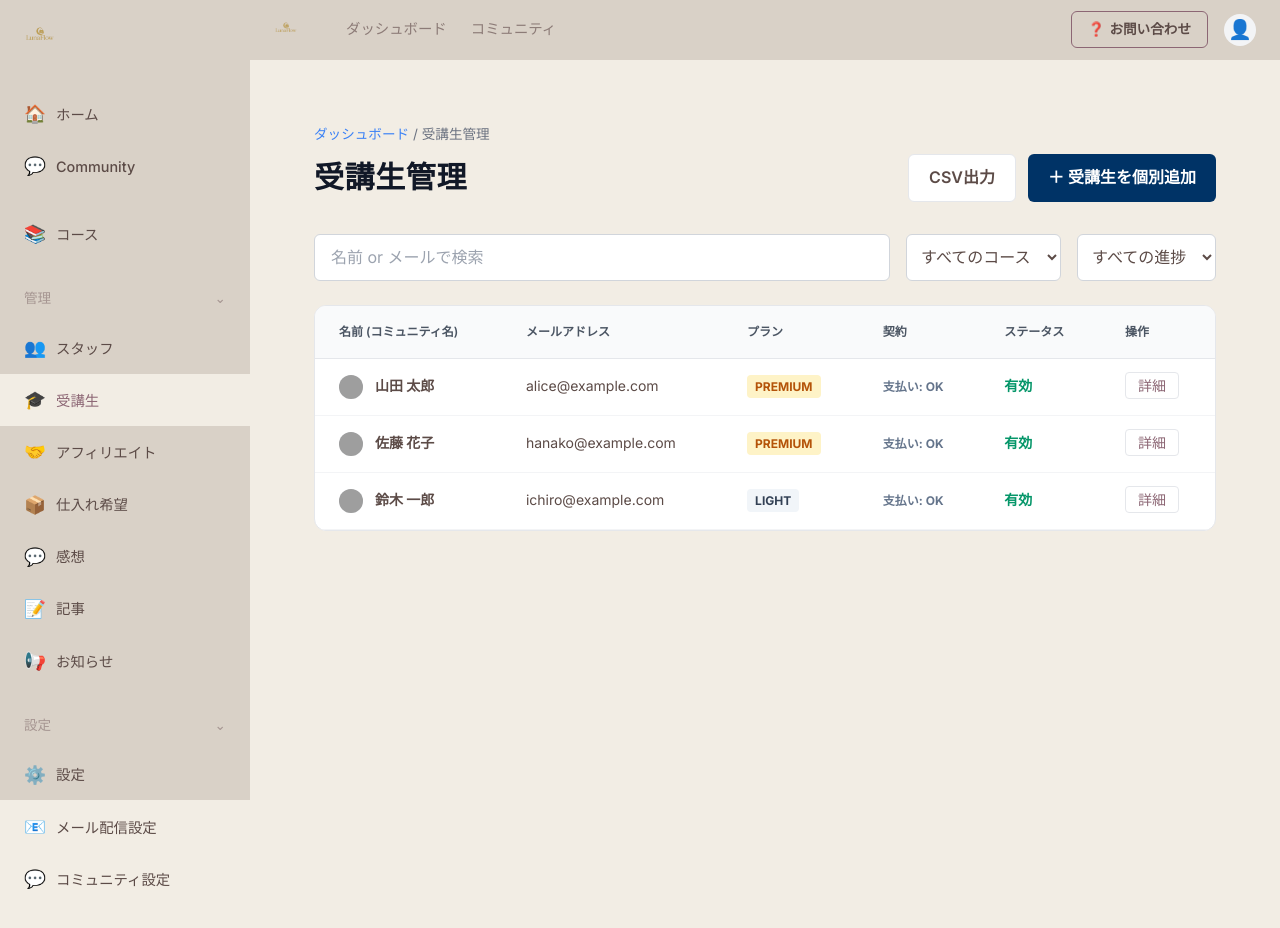
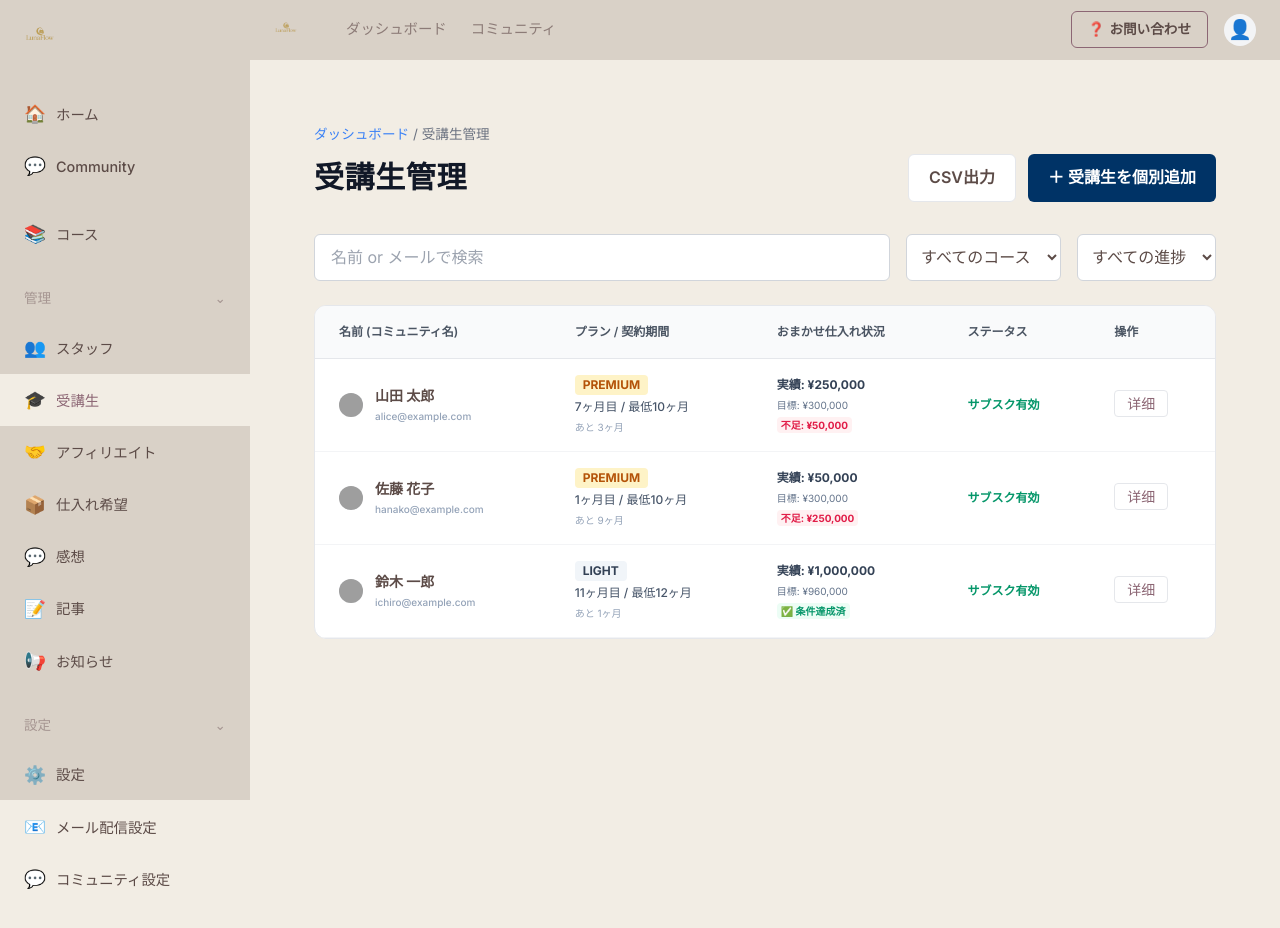
Before and after one commit to yuenchi19/lunaflow-platform, a Next.js app: page /admin/students in a window 1280 px wide. Built offline with nearby package versions, Linux system fonts and the light colour scheme; sample sign-in values are in the browser's storage; grey boxes are pictures that could not be loaded.

Commit message:
Update: Admin Student List with Detailed Contract & Purchase Tracking

```diff
--- a/src/app/admin/students/page.tsx
+++ b/src/app/admin/students/page.tsx
@@ -17,6 +17,45 @@ interface Student {
 export default function StudentsPage() {
     // In a real app, fetch from API. Here we use MOCK_USERS directly for consistency.
     const [students] = useState(MOCK_USERS.filter(u => u.role === 'student'));
+
+    const calculateStatus = (user: any) => {
+        // Defaults
+        const regDate = user.registrationDate ? new Date(user.registrationDate) : new Date("2025-01-01");
+        const monthsElapsed = Math.floor((new Date().getTime() - regDate.getTime()) / (1000 * 60 * 60 * 24 * 30));
+        const currentTotal = user.lifetimePurchaseTotal || 0;
+
+        let requiredMonths = 0;
+        let requiredTotal = 0;
+
+        // Plan Logic based on User Request
+        if (user.plan === 'premium') {
+            requiredMonths = 10;
+            // 30k * 10 = 300k
+            requiredTotal = 30000 * 10;
+        } else if (user.plan === 'standard') {
+            requiredMonths = 11;
+            // 60k * 11 = 660k
+            requiredTotal = 60000 * 11;
+        } else if (user.plan === 'light') {
+            requiredMonths = 12;
+            // 80k * 12 = 960k
+            requiredTotal = 80000 * 12;
+        }
+
+        const isDurationOk = monthsElapsed >= requiredMonths;
+        const purchaseDeficit = Math.max(0, requiredTotal - currentTotal);
+        const isPurchaseOk = purchaseDeficit === 0;
+
+        return {
+            monthsElapsed,
+            requiredMonths,
+            currentTotal,
+            requiredTotal,
+            purchaseDeficit,
+            isDurationOk,
+            isPurchaseOk
+        };
+    };
 
     return (
         <div className={styles.container}>
@@ -52,15 +91,16 @@ export default function StudentsPage() {
                     <thead>
                         <tr>
                             <th>名前 (コミュニティ名)</th>
-                            <th>メールアドレス</th>
-                            <th>プラン</th>
-                            <th>契約</th>
+                            <th>プラン / 契約期間</th>
+                            <th>おまかせ仕入れ状況</th>
                             <th>ステータス</th>
                             <th>操作</th>
                         </tr>
                     </thead>
                     <tbody>
-                        {students.map((st: any) => (
+                        {students.map((st: any) => {
+                            const stats = calculateStatus(st);
+                            return (
                                 <tr key={st.id}>
                                     <td>
                                         <div className={styles.studentInfo}>
@@ -74,31 +114,61 @@ export default function StudentsPage() {
                                                 {st.communityNickname && (
                                                     <div className="text-xs text-slate-500">@{st.communityNickname}</div>
                                                 )}
+                                                <div className="text-[10px] text-slate-400">{st.email}</div>
                                             </div>
                                         </div>
                                     </td>
-                                <td>{st.email}</td>
                                     <td>
-                                    <span className={`px-2 py-1 rounded text-xs font-bold ${st.plan === 'premium' ? 'bg-amber-100 text-amber-700' :
+                                        <div className="flex flex-col gap-1">
+                                            <span className={`w-fit px-2 py-0.5 rounded text-xs font-bold ${st.plan === 'premium' ? 'bg-amber-100 text-amber-700' :
                                                     st.plan === 'standard' ? 'bg-blue-100 text-blue-700' :
                                                         'bg-slate-100 text-slate-700'
                                                 }`}>
                                                 {st.plan.toUpperCase()}
                                             </span>
+                                            <span className="text-xs text-slate-600 font-medium">
+                                                {stats.monthsElapsed}ヶ月目 / 最低{stats.requiredMonths}ヶ月
+                                            </span>
+                                            {stats.isDurationOk ? (
+                                                <span className="text-[10px] text-emerald-600 font-bold">✅ 契約期間クリア</span>
+                                            ) : (
+                                                <span className="text-[10px] text-slate-400">あと {stats.requiredMonths - stats.monthsElapsed}ヶ月</span>
+                                            )}
+                                        </div>
                                     </td>
                                     <td>
-                                    <span className="text-xs font-bold text-slate-500 block">
-                                        支払い: {st.subscriptionStatus === 'active' ? 'OK' : '未払い'}
+                                        <div className="flex flex-col gap-1">
+                                            <div className="text-xs font-bold text-slate-700">
+                                                実績: ¥{stats.currentTotal.toLocaleString()}
+                                            </div>
+                                            <div className="text-[10px] text-slate-500">
+                                                目標: ¥{stats.requiredTotal.toLocaleString()}
+                                            </div>
+                                            {stats.isPurchaseOk ? (
+                                                <span className="text-[10px] text-emerald-600 font-bold bg-emerald-50 px-1 rounded w-fit">
+                                                    ✅ 条件達成済
                                                 </span>
+                                            ) : (
+                                                <span className="text-[10px] text-rose-600 font-bold bg-rose-50 px-1 rounded w-fit">
+                                                    不足: ¥{stats.purchaseDeficit.toLocaleString()}
+                                                </span>
+                                            )}
+                                        </div>
                                     </td>
                                     <td>
-                                    <span className="text-emerald-600 font-bold text-sm">有効</span>
+                                        <div className="flex flex-col gap-1">
+                                            <span className="text-emerald-600 font-bold text-xs">サブスク有効</span>
+                                            {stats.isDurationOk && stats.isPurchaseOk && (
+                                                <span className="text-[10px] font-bold text-indigo-600">卒業/変更可</span>
+                                            )}
+                                        </div>
                                     </td>
                                     <td>
-                                    <Link href={`/admin/students/${st.id}`} className={styles.detailBtn}>詳細</Link>
+                                        <Link href={`/admin/students/${st.id}`} className={styles.detailBtn}>详细</Link>
                                     </td>
                                 </tr>
-                        ))}
+                            );
+                        })}
                     </tbody>
                 </table>
             </div>
--- a/src/lib/data.ts
+++ b/src/lib/data.ts
@@ -10,6 +10,8 @@ export const MOCK_USERS: User[] = [
         subscriptionStatus: "active",
         avatarUrl: "https://api.dicebear.com/7.x/avataaars/svg?seed=Alice",
         affiliateCode: "ALICE001",
+        registrationDate: "2025-05-01", // 7+ months
+        lifetimePurchaseTotal: 250000,
     },
     {
         id: "u2",
@@ -30,6 +32,8 @@ export const MOCK_USERS: User[] = [
         avatarUrl: "https://api.dicebear.com/7.x/avataaars/svg?seed=Hanako",
         affiliateCode: "HANAKO001",
         referredBy: "ALICE001",
+        registrationDate: "2025-11-01", // New user
+        lifetimePurchaseTotal: 50000,
     },
     {
         id: "u4",
@@ -49,6 +53,8 @@ export const MOCK_USERS: User[] = [
         subscriptionStatus: "active",
         avatarUrl: "https://api.dicebear.com/7.x/avataaars/svg?seed=Ichiro",
         referredBy: "HANAKO001",
+        registrationDate: "2025-01-01", // Almost done
+        lifetimePurchaseTotal: 1000000, // Achieved
     },
 ];
 
--- a/src/types/index.ts
+++ b/src/types/index.ts
@@ -48,6 +48,8 @@ export interface User {
     avatarUrl?: string;
     affiliateCode?: string;
     referredBy?: string;
+    registrationDate?: string;
+    lifetimePurchaseTotal?: number;
     payoutPreference?: 'bank_transfer' | 'offset_purchase';
     communityNickname?: string;
     zipCode?: string;
```
Lines whose indentation alone changed are shown as unchanged.
